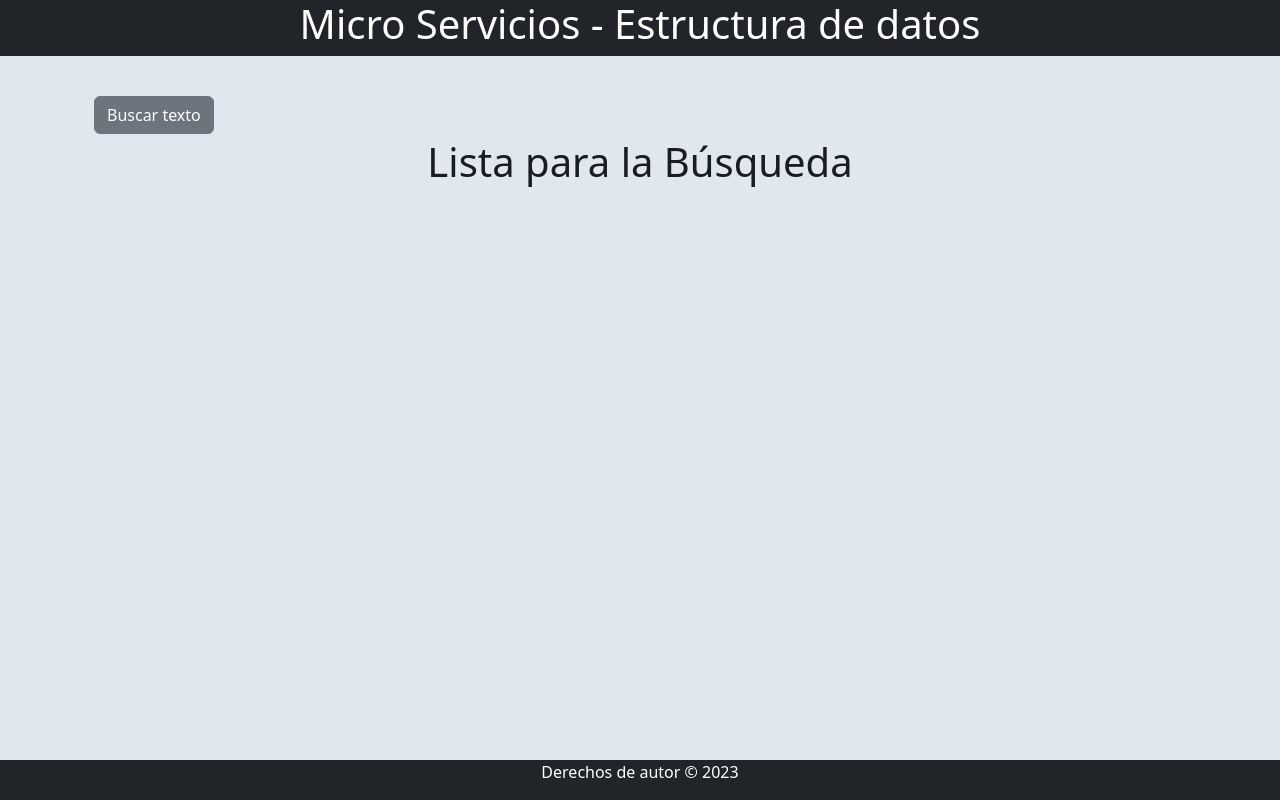
After one commit to Arturo-daza/Front-Estructura-Datos, a Flask app: template templates/text-list.html in a window 1280 px wide. The commit adds this page. Run offline with Flask 3, Linux system fonts and the light colour scheme; the template is opened without the code that fills it, so the values that code supplies are empty.

Commit message:
Added a route to display a list of words, made the background white, and made the text black.

```diff
--- a/main.py
+++ b/main.py
@@ -14,6 +14,13 @@ def download_file():
 @app.route('/buscador')
 def buscador():
     return render_template("indices-invertidos.html")
+
+@app.route('/text-list')
+def text():
+    response = requests.get('http://127.0.0.1:8000/api')
+    lista= json.loads(response.text)["Lista para la busqueda"]
+    return render_template("text-list.html", lista= lista)
+
 
 
 @app.route('/upload', methods=['GET', 'POST'])
--- a/static/css/style.css
+++ b/static/css/style.css
@@ -20,8 +20,8 @@ h1 {
 
 
 body {
-    background-color: #343a40 !important;
-    color: #f8f9fa !important;
+    background-color: #e0e7ef !important;
+    color: rgb(24, 29, 33) !important;
 }
 
 .form-control {
@@ -40,5 +40,5 @@ button:hover {
 }
 
 #resultado {
-    color: #f8f9fa;
+    color: rgb(24, 29, 33);
 }
--- a/templates/imputed_upload.html
+++ b/templates/imputed_upload.html
@@ -4,10 +4,10 @@
 Subir CSV
 {% endblock %}
 {% block content  %}
-    <h1>Subir CSV con datos faltante </h1>
+    <h1>Subir CSV con datos faltantes </h1>
     <form action="/upload" method="post" enctype="multipart/form-data" class="mt-3">
         <div class="form-group mb-4">
-            <label for="file">Seleccionar archivo CSV:</label> <br>
+            <label class= "mb-4" for="file">Seleccionar archivo CSV:</label> <br>
             <input type="file" class="form-control-file" id="file" name="file" accept=".csv" />
         </div>
         <button type="submit" class="btn btn-primary">Subir</button>
--- a/templates/indices-invertidos.html
+++ b/templates/indices-invertidos.html
@@ -5,8 +5,9 @@ Buscador
 
 
 {% block content  %}
-    <div class="container mt-3">
+    <div class="container mt-3 d-flex justify-content-between">
       <a href="{{ url_for('upload_file') }}" class="btn btn-secondary">Volver al Inicio</a>
+      <a href="{{ url_for('text') }}"  class="btn btn-primary">Ver lista de palabras</a>
     </div>
     <div class="container">
       <h1 class="mt-5 mb-4 text-center">Buscador de palabra en lista</h1>
@@ -56,7 +57,7 @@ Buscador
 
     <script>
       function buscarPalabra() {
-        let palabra = document.getElementById("palabra").value;
+        let palabra = document.getElementById("palabra").value.toLowerCase();
 
         fetch("http://127.0.0.1:8000/api/indices-invertidos", {
           method: "POST",
--- /dev/null
+++ b/templates/text-list.html
@@ -0,0 +1,21 @@
+{% extends 'base.html' %}
+{% block title  %}
+Lista de palabras
+{% endblock %}
+
+
+{% block content  %}
+
+<div class="container mt-3 mb-1">
+    <a href="{{ url_for('buscador') }}" class="btn btn-secondary">Buscar texto</a>
+</div>
+
+<h1 class = "text-center">Lista para la Búsqueda</h1>
+
+<oa class="list-group mt-4">
+    {% for frase in lista %}
+        <li class="list-group-item">{{ frase }}</li>
+    {% endfor %}
+</oa>
+
+{% endblock %}
```
